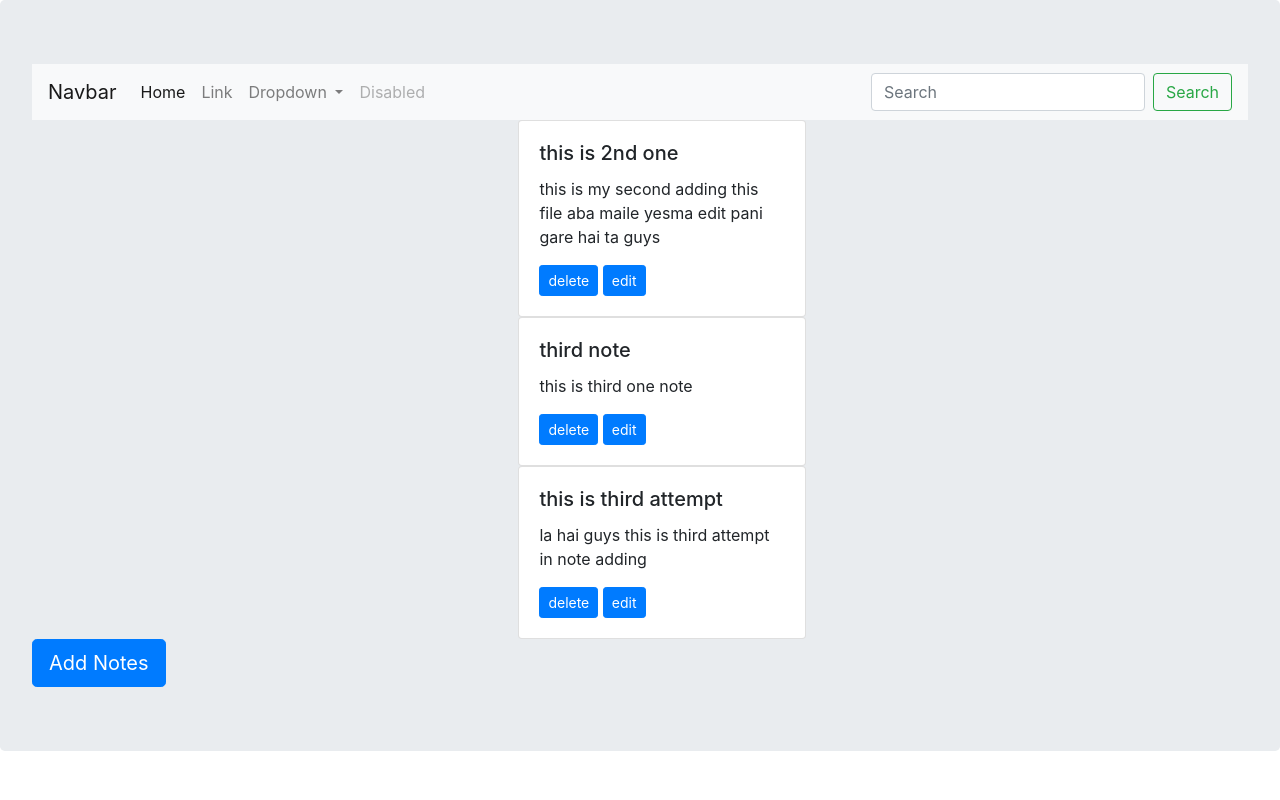
After one commit to arjunsuwal/sticky_notes, a Django app: page /all_notes/ in a window 1280 px wide. The commit adds this page. Run offline with Django 3.2, Linux system fonts and the light colour scheme; data comes from the database, SQL or seed files in the repository; both versions use the stored data as it was after the commit; some libraries are stand-ins or nearby versions.

Commit message:
added some features

```diff
--- a/noteapp/models.py
+++ b/noteapp/models.py
@@ -2,6 +2,10 @@ from django.db import models
 from django.db.models.base import Model
 
 # Create your models here.
+#while creating models we should make class with arguments models.Model & defile different tables as per necessity
 class Note(models.Model):
     title = models.CharField(max_length= 100)
     description = models.TextField()
+    # string representation of model in database i.e it shows title and description instead of other randoms
+    def __str__(self):
+        return self.title, self.description
--- a/noteapp/urls.py
+++ b/noteapp/urls.py
@@ -6,5 +6,6 @@ urlpatterns = [
     path('', views.home , name='home'),
     path('add/', views.add_notes ,name='add_notes'),
     path('delete/<int:note_id>', views.delete, name='delete'),
-    path('edit/<int:note_id>', views.edit , name='edit')
+    path('edit/<int:note_id>', views.edit , name='edit'),
+    path('all_notes/',views.all_notes, name='all_notes')
 ]
--- a/noteapp/views.py
+++ b/noteapp/views.py
@@ -1,11 +1,10 @@
-from django.http.response import HttpResponse
 from django.shortcuts import redirect, render
 
 from noteapp.models import Note
 
 # Create your views here.
 def home(request):
-    notes = Note.objects.all()
+    notes = Note.objects.all()[0:2]
     return render(request, 'index.html', context={'notes':notes})
 def add_notes(request):
     if request.method =='GET':
@@ -17,6 +16,20 @@ def add_notes(request):
         note.save()
         return redirect('home')
 def delete(request,note_id):
-    return HttpResponse('this is delete page')
+    note = Note.objects.get(id = note_id)
+    note.delete()
+    return redirect('home')
 def edit(request,note_id):
-    return HttpResponse('this is edit page')
+    note = Note.objects.get(id=note_id)
+    if request.method == 'GET':
+        return render(request, 'edit.html', context={'note':note})
+    else:
+        title = request.POST['title']
+        description = request.POST['description']
+        note.title = title
+        note.description = description
+        note.save()
+        return redirect('home')
+def all_notes(request):
+    notes = Note.objects.all()
+    return render(request, 'all_notes.html', context={'notes': notes})
--- /dev/null
+++ b/templates/all_notes.html
@@ -0,0 +1,20 @@
+{% extends 'base.html' %}
+{% block title %} Notes {% endblock title %}
+
+{% block content %}
+{% if notes %}
+  {% for note in notes %}
+    <div class="card" style="width: 18rem; margin-left: 40%;">
+      <div class="card-body">
+        <h5 class="card-title">{{note.title}}</h5>
+        <p class="card-text">{{note.description}}</p>
+        <a class="btn btn-primary btn-sm" href="{% url 'delete' note_id=note.id %}"> delete</a>
+        <a class="btn btn-primary btn-sm" href="{% url 'edit' note_id=note.id %}"> edit</a>
+      </div>
+    </div>
+  {% endfor %}
+{% else %}
+  <h3 style="margin-top: 50px;" text-align='center'> Notes list is empty</h3>
+{% endif %}
+<a class="btn btn-primary btn-lg" href="{% url 'add_notes' %}">Add Notes</a>
+{% endblock content %}
--- a/templates/base.html
+++ b/templates/base.html
@@ -12,6 +12,41 @@
   </head>
   <body>
     <div class="jumbotron">
+      <nav class="navbar navbar-expand-lg navbar-light bg-light">
+        <a class="navbar-brand" href="#">Navbar</a>
+        <button class="navbar-toggler" type="button" data-toggle="collapse" data-target="#navbarSupportedContent" aria-controls="navbarSupportedContent" aria-expanded="false" aria-label="Toggle navigation">
+          <span class="navbar-toggler-icon"></span>
+        </button>
+
+        <div class="collapse navbar-collapse" id="navbarSupportedContent">
+          <ul class="navbar-nav mr-auto">
+            <li class="nav-item active">
+              <a class="nav-link" href="#">Home <span class="sr-only">(current)</span></a>
+            </li>
+            <li class="nav-item">
+              <a class="nav-link" href="#">Link</a>
+            </li>
+            <li class="nav-item dropdown">
+              <a class="nav-link dropdown-toggle" href="#" id="navbarDropdown" role="button" data-toggle="dropdown" aria-haspopup="true" aria-expanded="false">
+                Dropdown
+              </a>
+              <div class="dropdown-menu" aria-labelledby="navbarDropdown">
+                <a class="dropdown-item" href="#">Action</a>
+                <a class="dropdown-item" href="#">Another action</a>
+                <div class="dropdown-divider"></div>
+                <a class="dropdown-item" href="#">Something else here</a>
+              </div>
+            </li>
+            <li class="nav-item">
+              <a class="nav-link disabled" href="#">Disabled</a>
+            </li>
+          </ul>
+          <form class="form-inline my-2 my-lg-0">
+            <input class="form-control mr-sm-2" type="search" placeholder="Search" aria-label="Search">
+            <button class="btn btn-outline-success my-2 my-sm-0" type="submit">Search</button>
+          </form>
+        </div>
+      </nav>
       {% block content %}
       {% endblock content %}
     </div>
--- a/to_do_project/settings.py
+++ b/to_do_project/settings.py
@@ -21,7 +21,7 @@ BASE_DIR = Path(__file__).resolve().parent.parent
 # See https://docs.djangoproject.com/en/3.2/howto/deployment/checklist/
 
 # SECURITY WARNING: keep the secret key used in production secret!
-# SECRET_KEY = 'django-insecure-+z_su_p&&g6zw_s(6_xxuta90j*he%xy4)g_@04+*-zz)h3-vm'
+#SECRET_KEY = 'django-insecure-+z_su_p&&g6zw_s(6_xxuta90j*he%xy4)g_@04+*-zz)h3-vm'
 #
 # SECURITY WARNING: don't run with debug turned on in production!
 DEBUG = True
```
Also changed, not shown: templates/edit.html (added, +23 -0 lines), templates/index.html (+28 -2 lines), db.sqlite3.
